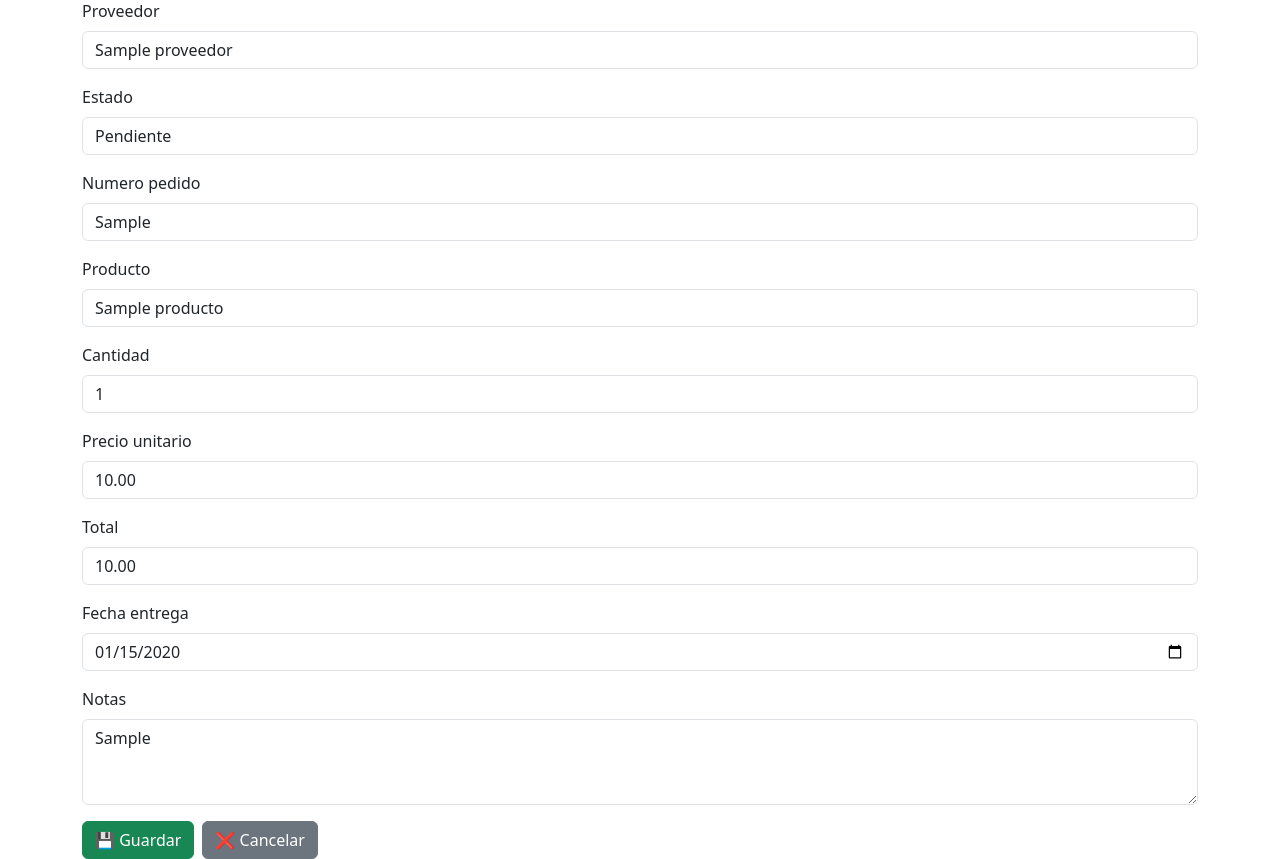
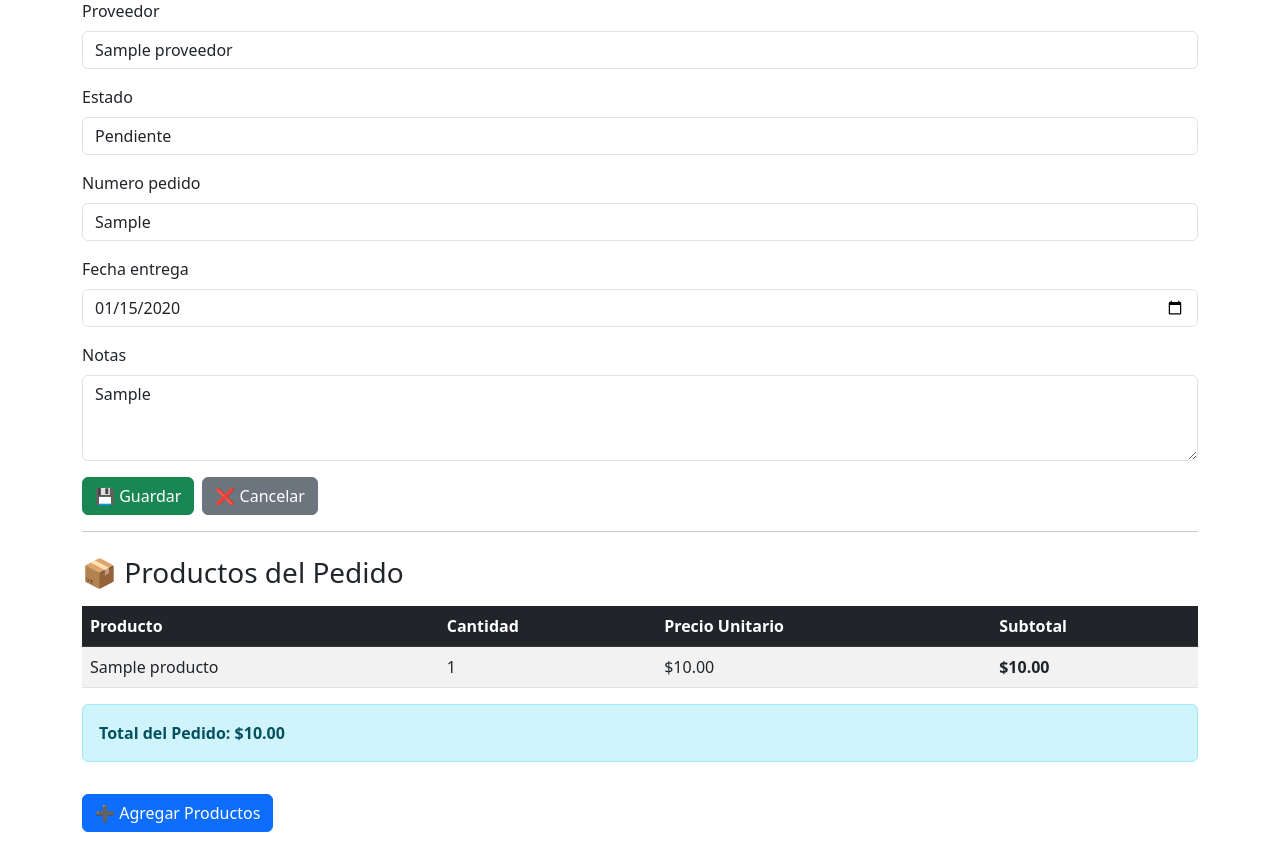
Before and after one commit to 23emiliano07-bot/Sistema_Gestion_Inventario, a Django app: page /pedidos/1/editar/ in a window 1280 px wide. Shown: the part 153-1012 px from the top of the page. After the commit the page ends 985 px from the top, so only its background shows below. Run offline with Django 5.2, Linux system fonts and the light colour scheme; tables that the repository leaves empty hold one stand-in row (values such as "Sample post").

Commit message:
Arreglar pedidos_form.html y productos_form.html - Mostrar productos del pedido correctamente

```diff
--- a/pedidos/forms.py
+++ b/pedidos/forms.py
@@ -1,18 +1,24 @@
 from django import forms
-from .models import Pedido, BackOrder
+from .models import Pedido, DetallesPedido, BackOrder
 
 class PedidoForm(forms.ModelForm):
     class Meta:
         model = Pedido
-        fields = ['numero_pedido', 'proveedor', 'producto', 'cantidad', 'precio_unitario', 'total', 'estado', 'fecha_entrega', 'notas']
+        fields = ['numero_pedido', 'proveedor', 'estado', 'fecha_entrega', 'notas']
         widgets = {
             'numero_pedido': forms.TextInput(attrs={'class': 'form-control'}),
             'proveedor': forms.Select(attrs={'class': 'form-control'}),
-            'producto': forms.Select(attrs={'class': 'form-control'}),
-            'cantidad': forms.NumberInput(attrs={'class': 'form-control'}),
-            'precio_unitario': forms.NumberInput(attrs={'class': 'form-control'}),
-            'total': forms.NumberInput(attrs={'class': 'form-control'}),
             'estado': forms.Select(attrs={'class': 'form-control'}),
             'fecha_entrega': forms.DateInput(attrs={'class': 'form-control', 'type': 'date'}),
             'notas': forms.Textarea(attrs={'class': 'form-control', 'rows': 3}),
         }
+
+class DetallesPedidoForm(forms.ModelForm):
+    class Meta:
+        model = DetallesPedido
+        fields = ['producto', 'cantidad', 'precio_unitario']
+        widgets = {
+            'producto': forms.Select(attrs={'class': 'form-control'}),
+            'cantidad': forms.NumberInput(attrs={'class': 'form-control'}),
+            'precio_unitario': forms.NumberInput(attrs={'class': 'form-control'}),
+        }
--- a/pedidos/models.py
+++ b/pedidos/models.py
@@ -11,11 +11,7 @@ class Pedido(models.Model):
     ]
 
     numero_pedido = models.CharField(max_length=50, unique=True)
-    proveedor = models.ForeignKey(Proveedor, on_delete=models.CASCADE)
-    producto = models.ForeignKey(Producto, on_delete=models.CASCADE)
-    cantidad = models.IntegerField()
-    precio_unitario = models.DecimalField(max_digits=10, decimal_places=2)
-    total = models.DecimalField(max_digits=12, decimal_places=2)
+    proveedor = models.ForeignKey(Proveedor, on_delete=models.CASCADE, related_name='pedidos')
     estado = models.CharField(max_length=50, choices=ESTADOS, default='pendiente')
     fecha_pedido = models.DateTimeField(auto_now_add=True)
     fecha_entrega = models.DateField(blank=True, null=True)
@@ -27,6 +23,29 @@ class Pedido(models.Model):
     def __str__(self):
         return f"{self.numero_pedido} - {self.proveedor.nombre}"
 
+    @property
+    def total(self):
+        """Calcula el total sumando todos los detalles"""
+        return sum(detalle.subtotal for detalle in self.detalles.all())
+
+class DetallesPedido(models.Model):
+    """Relación entre Pedido y Producto (permite múltiples productos por pedido)"""
+    pedido = models.ForeignKey(Pedido, on_delete=models.CASCADE, related_name='detalles')
+    producto = models.ForeignKey(Producto, on_delete=models.CASCADE)
+    cantidad = models.IntegerField()
+    precio_unitario = models.DecimalField(max_digits=10, decimal_places=2)
+
+    class Meta:
+        verbose_name_plural = "Detalles de Pedidos"
+
+    @property
+    def subtotal(self):
+        """Calcula el subtotal de este detalle"""
+        return self.cantidad * self.precio_unitario
+
+    def __str__(self):
+        return f"{self.pedido.numero_pedido} - {self.producto.nombre}"
+
 class BackOrder(models.Model):
     """Para productos pendientes"""
     pedido = models.ForeignKey(Pedido, on_delete=models.CASCADE)
--- a/pedidos/views.py
+++ b/pedidos/views.py
@@ -28,7 +28,13 @@ def editar_pedido(request, pedido_id):
             return redirect('listar_pedidos')
     else:
         form = PedidoForm(instance=pedido)
-    return render(request, 'pedidos_form.html', {'form': form, 'pedido': pedido})
+
+    detalles = pedido.detalles.all()
+    return render(request, 'pedidos_form.html', {
+        'form': form,
+        'pedido': pedido,
+        'detalles': detalles
+    })
 
 def eliminar_pedido(request, pedido_id):
     pedido = get_object_or_404(Pedido, id=pedido_id)
--- a/templates/pedidos_form.html
+++ b/templates/pedidos_form.html
@@ -34,6 +34,44 @@
     </div>
 </form>
 
+{% if form.instance.pk %}
+<hr>
+<h3 class="mt-4">📦 Productos del Pedido</h3>
+
+{% if detalles %}
+<table class="table table-striped mt-3">
+    <thead class="table-dark">
+        <tr>
+            <th>Producto</th>
+            <th>Cantidad</th>
+            <th>Precio Unitario</th>
+            <th>Subtotal</th>
+        </tr>
+    </thead>
+    <tbody>
+        {% for detalle in detalles %}
+        <tr>
+            <td>{{ detalle.producto.nombre }}</td>
+            <td>{{ detalle.cantidad }}</td>
+            <td>${{ detalle.precio_unitario }}</td>
+            <td><strong>${{ detalle.subtotal }}</strong></td>
+        </tr>
+        {% endfor %}
+    </tbody>
+</table>
+
+<div class="alert alert-info mt-3">
+    <strong>Total del Pedido: ${{ form.instance.total }}</strong>
+</div>
+
+<a href="/admin/pedidos/pedido/{{ form.instance.id }}/change/" class="btn btn-primary mt-3" target="_blank">➕ Agregar Productos</a>
+{% else %}
+<div class="alert alert-warning mt-3">
+    No hay productos en este pedido. <a href="/admin/pedidos/pedido/{{ form.instance.id }}/change/" target="_blank">Agrega productos desde el Admin</a>.
+</div>
+{% endif %}
+{% endif %}
+
 <style>
     input, select, textarea { width: 100%; padding: 0.5rem; }
 </style>
--- a/templates/productos_form.html
+++ b/templates/productos_form.html
@@ -6,6 +6,7 @@
 
 <form method="post" class="mt-4">
     {% csrf_token %}
+
     {% for field in form %}
     <div class="mb-3">
         <label for="{{ field.id_for_label }}" class="form-label">{{ field.label }}</label>
```
Also changed, not shown: pedidos/admin.py (+17 -2 lines), templates/pedidos_list.html (+6 -4 lines), pedidos/migrations/0003_remove_pedido_cantidad_remove_pedido_precio_unitario_and_more.py (added).
